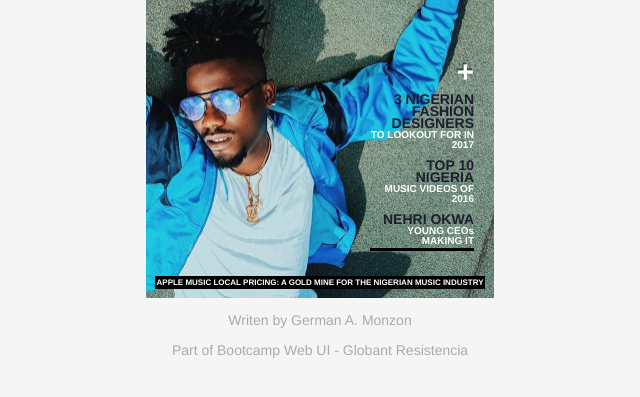
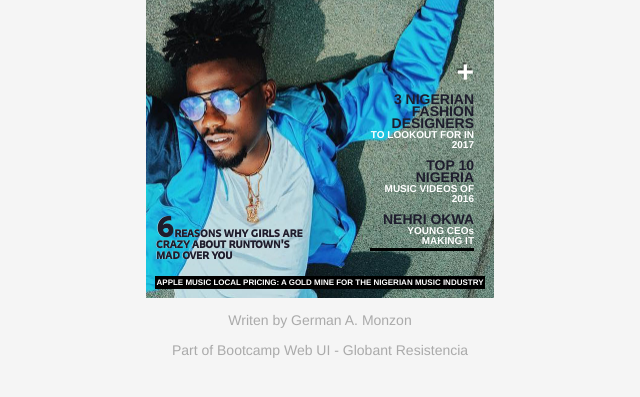
Before and after one commit to paulaflorensia/bootcamp-rcia, a plain HTML site: page CSS/German/magazine.html in a window 1280 px wide. Shown: the part 293-690 px from the top of the page, without its empty margins (320-960 px from the left). Drawn offline with Linux system fonts and the light colour scheme.

Commit message:
left linecover

```diff
--- a/CSS/German/magazine.html
+++ b/CSS/German/magazine.html
@@ -39,15 +39,17 @@
 					<span class="ycee">YCEE</span>
 				</h2>
 
-				<aside class="aleft">
+				<aside class="aright">
 					<p><span class="aside-plus">&#43;</span></p>
 					<p><span class="aside-title">3 nigerian fashion designers</span><br/>to lookout for in 2017</p>
 					<p><span class="aside-title">top 10 nigeria</span><br/>music videos of 2016</p>
-					<p class="bor-bott"><span class="aside-title">nehri okwa</span><br/>young ceo<span class="lower">s </span>making it</p>
+					<p class="bor-bott"><span class="aside-title">nehri okwa</span><br/>young ceo<span class="lower">s&#32;</span>making it</p>
 				</aside>
 
-				<aside class="aright">
-
+				<aside class="aleft">
+					<p>
+						<span class="bigger">6</span>reasons why girls are crazy about runtown's mad over you
+					</p>
 				</aside>
 
 			</article>
--- a/CSS/German/style.css
+++ b/CSS/German/style.css
@@ -12,6 +12,17 @@
     font-style: normal;
 
 }
+
+@font-face {
+    font-family: 'nivasmallcaps-meduploadedfile';
+    src: url('font/nivasmallcaps-medium-webfont.woff2') format('woff2'),
+         url('font/nivasmallcaps-medium-webfont.woff') format('woff');
+    font-weight: normal;
+    font-style: normal;
+
+}
+
+/*----- OTHER -----*/
 
 body{
 	background-color: #f5f5f5;
@@ -169,7 +180,7 @@ footer p{
 	line-height: 75%;
 }
 
-.aleft{
+.aright{
 	color: white;
 	text-transform: uppercase;
 	line-height: 100%;
@@ -206,6 +217,30 @@ footer p{
 	border-bottom: 3px solid black;
 }
 
+.aleft{
+	font-family: 'nivasmallcaps-meduploadedfile';
+
+	color: #1e1d2d;
+	text-transform: uppercase;
+	line-height: 100%;
+	text-shadow: -0.5px -0.5px rgba(255,255,255,0.7);
+
+	width: 45%;
+	position: relative;
+	float: left;
+
+	font-weight: bolder;
+	font-size: 11px;
+
+	top: 216px;
+	text-align: left;
+	margin-left: 10px;
+}
+
+.aleft p .bigger{
+	font-size: 30px;
+}
+
 /*----- Content FOOTER ----- */
 
 #magazine > footer{
```
Also changed, not shown: CSS/German/font/NivaSmallCaps-Medium.ttf (added), CSS/German/font/nivasmallcaps-medium-webfont.woff (added), CSS/German/font/nivasmallcaps-medium-webfont.woff2 (added).
